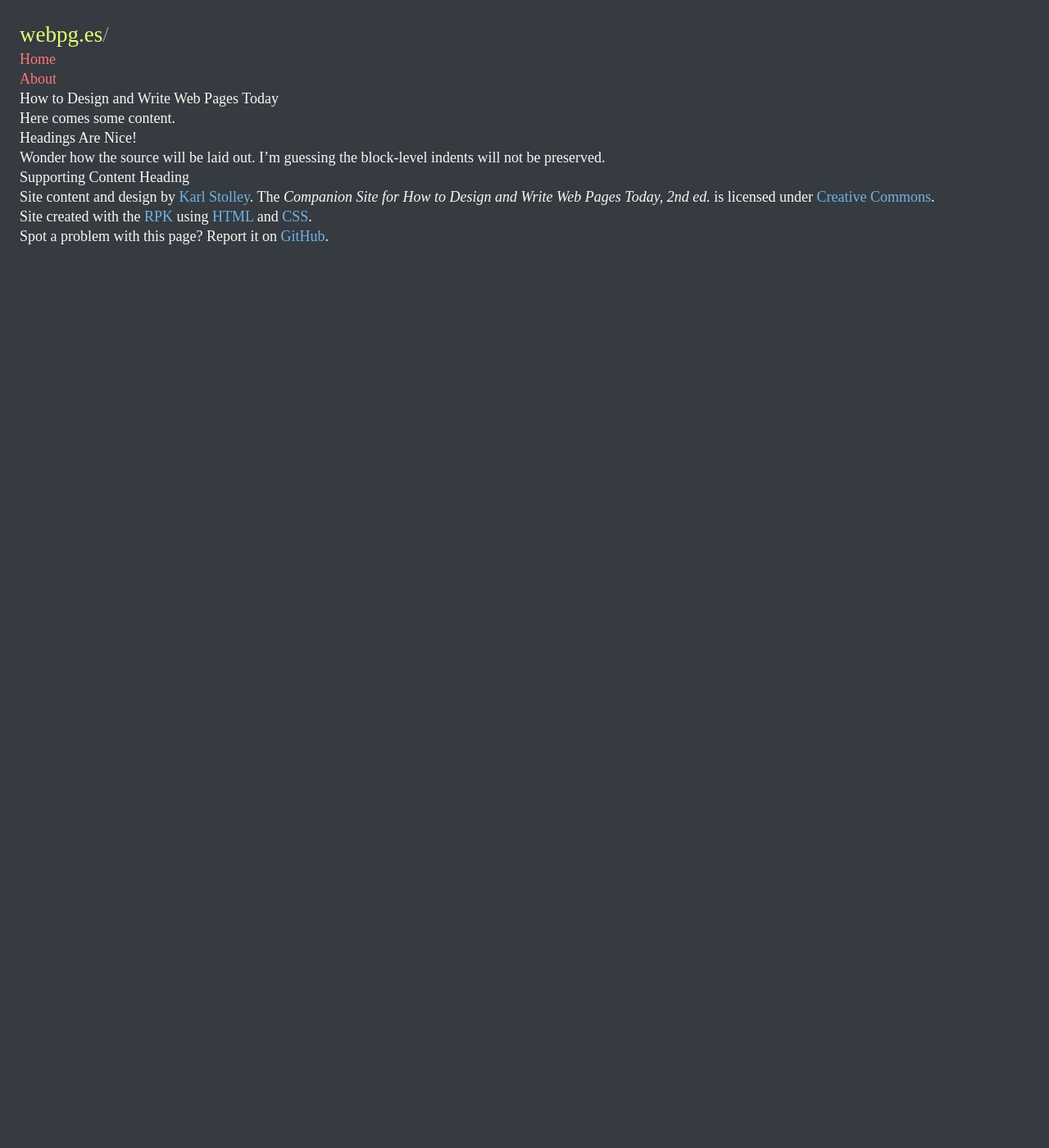
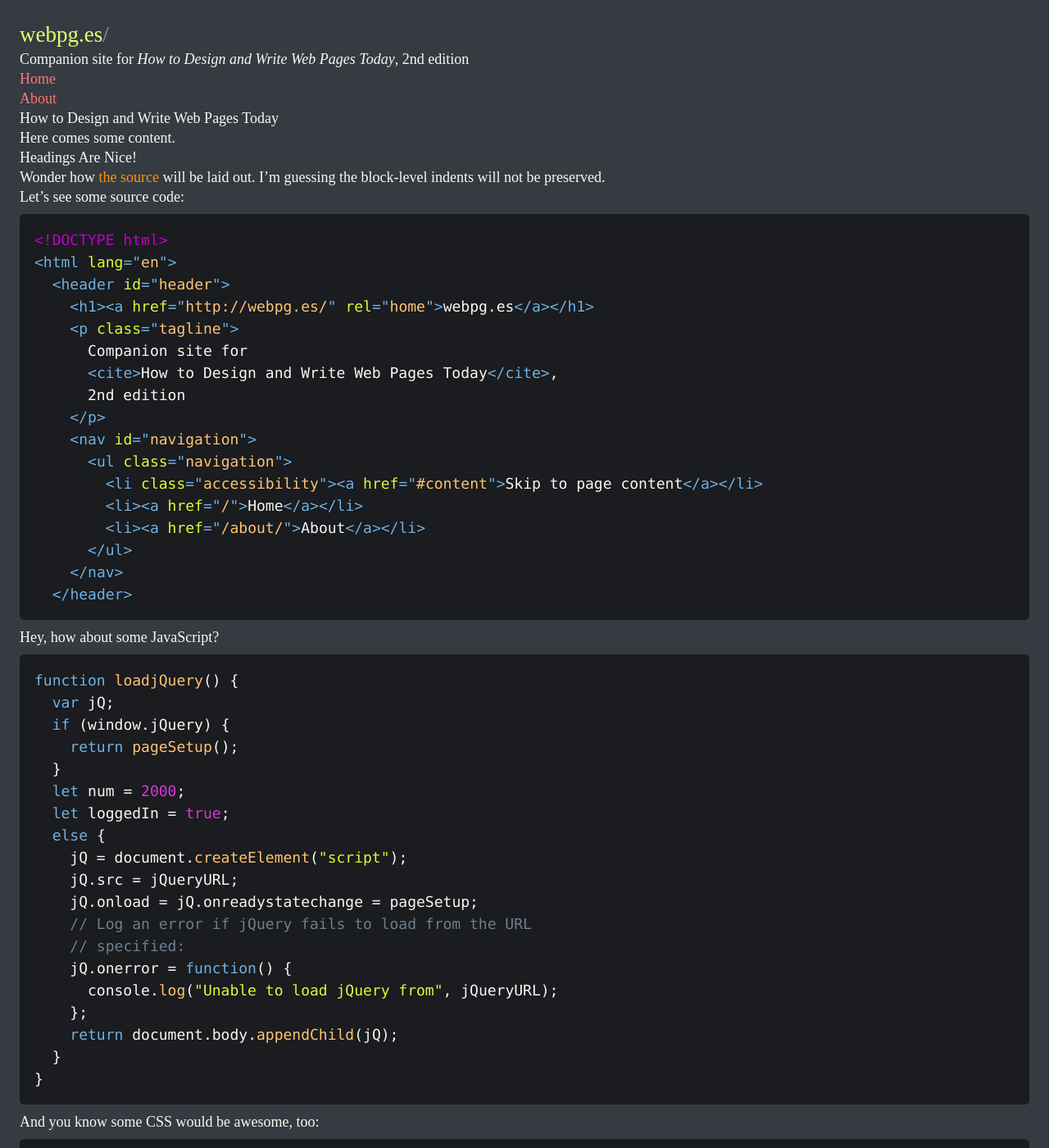
Before and after one commit to karlstolley/webpg.es, a Jekyll site: the page built from index.md, in a window 1280 px wide and 1400 px high. Shown: the whole window at 82% size. Built offline with Jekyll 4.4.1, drawn with Linux system fonts in a browser that asks for light colours; nearby versions of some CDN libraries; some web fonts are replaced; some of the changed text lies outside the part shown.

Commit message:
WIP noodling with content and testing syntax highlighting

````diff
--- a/index.md
+++ b/index.md
@@ -1,10 +1,153 @@
 ---
 title: How to Design and Write Web Pages Today
 description: Companion site for How to Design and Write Web Pages Today, 2nd Edition.
+bodyclass: home
 ---
 
 Here comes some content.
 
 ### Headings Are Nice!
 
-Wonder how the source will be laid out. I’m guessing the block-level indents will not be preserved.
+Wonder how [the source](#the-source) will be laid out. I’m guessing the block-level indents will not be preserved.
+
+Let’s see some source code:
+
+```markup
+<!DOCTYPE html>
+<html lang="en">
+  <header id="header">
+    <h1><a href="http://webpg.es/" rel="home">webpg.es</a></h1>
+    <p class="tagline">
+      Companion site for
+      <cite>How to Design and Write Web Pages Today</cite>,
+      2nd edition
+    </p>
+    <nav id="navigation">
+      <ul class="navigation">
+        <li class="accessibility"><a href="#content">Skip to page content</a></li>
+        <li><a href="/">Home</a></li>
+        <li><a href="/about/">About</a></li>
+      </ul>
+    </nav>
+  </header>
+```
+
+Hey, how about some JavaScript?
+
+```javascript
+function loadjQuery() {
+  var jQ;
+  if (window.jQuery) {
+    return pageSetup();
+  }
+  let num = 2000;
+  let loggedIn = true;
+  else {
+    jQ = document.createElement("script");
+    jQ.src = jQueryURL;
+    jQ.onload = jQ.onreadystatechange = pageSetup;
+    // Log an error if jQuery fails to load from the URL
+    // specified:
+    jQ.onerror = function() {
+      console.log("Unable to load jQuery from", jQueryURL);
+    };
+    return document.body.appendChild(jQ);
+  }
+}
+```
+
+And you know some CSS would be awesome, too:
+
+```css
+html {
+  text-rendering: optimizeLegibility;
+  -webkit-text-size-adjust: 100%;
+  -moz-text-size-adjust: 100%;
+  -ms-text-size-adjust: 100%;
+  text-size-adjust: 100%;
+}
+h1 a {
+  color: #ff609d; /* pink*/
+  color: #80c2ff; /* blue */
+  color: #c1ce67; /* green */
+  color: #d4fd00; /* rev sat green */
+  color: #e7fd74; /* rev desat green */
+}
+nav,
+footer[property^="dc"],
+.tagline {
+  font-family: "Aptifer Sans W04"; !important
+}
+.tagline {
+  position: absolute;
+  left: -10000px;
+}
+.home .tagline {
+  position: static;
+}
+/* Responsive Media */
+audio,
+img,
+video {
+  display: block;
+  max-width: 100%;
+}
+picture img {
+  width: 100%;
+}
+
+@media screen and (min-width: 600em) {
+  /* Typical bold and italic styles */
+  b,
+  strong {
+    font-weight: bold;
+  }
+  i,
+  em,
+  cite {
+    font-style: italic;
+  }
+}
+```
+
+And how about the terminal? Everyone loves the terminal:
+
+```txt
+$ git status
+On branch master
+Changes not staged for commit:
+  (use "git add <file>..." to update what will be committed)
+  (use "git checkout -- <file>..." to discard changes in working directory)
+
+	modified:   _layouts/default.html
+	modified:   about/index.md
+	modified:   assets/css/print.scss
+	modified:   assets/css/screen.scss
+	modified:   assets/js/site.js
+	modified:   index.md
+
+no changes added to commit (use "git add" and/or "git commit -a")
+```
+
+And how about some Haml?
+
+```haml
+!!!5
+%html{lang: 'en'}
+  %head
+  %body.home
+    %header#header
+```
+
+And hey, everyone loves Ruby!
+
+```ruby
+class SessionsController < ApplicationController
+  def create
+    render text: request.env['omniauth.auth'].to_yaml
+  end
+
+  def destroy
+  end
+end
+```
````
Also changed, not shown: about/index.md (+1 -1 lines).
